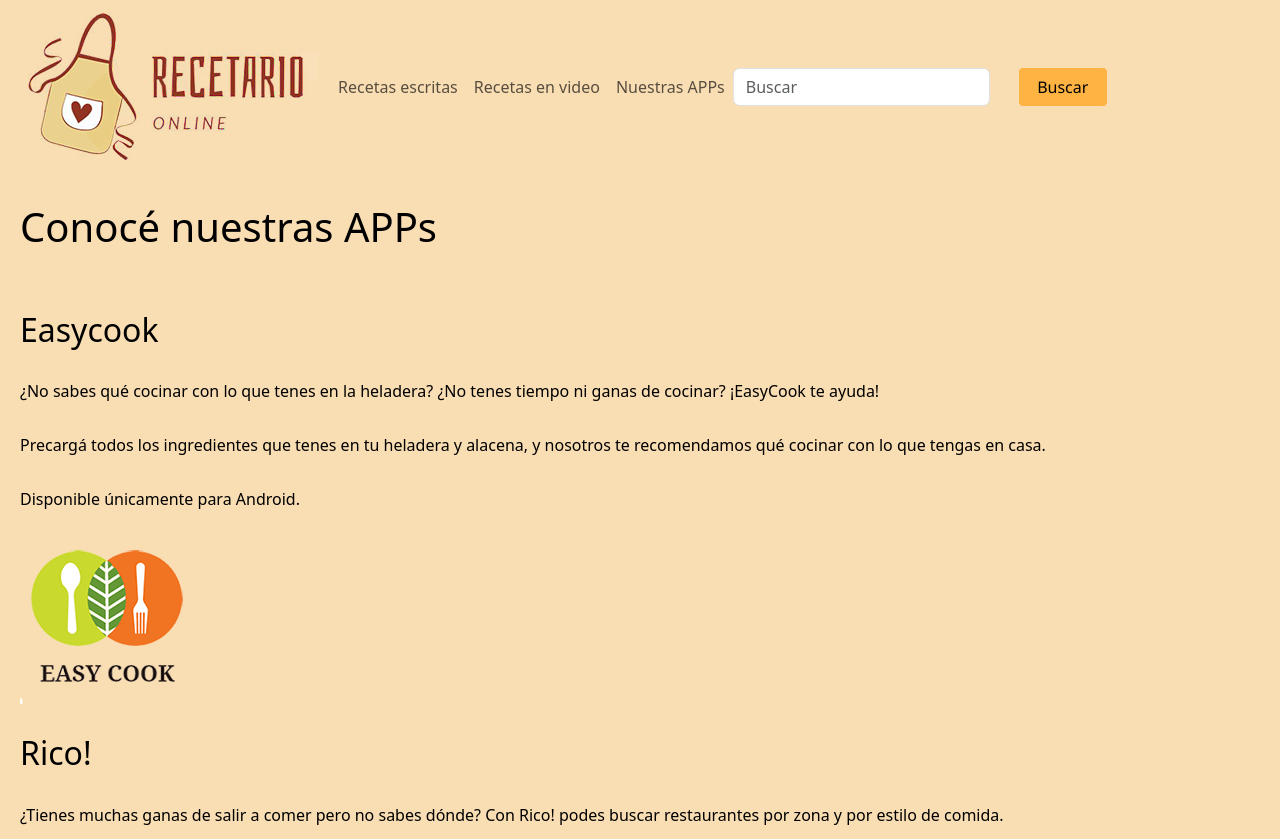
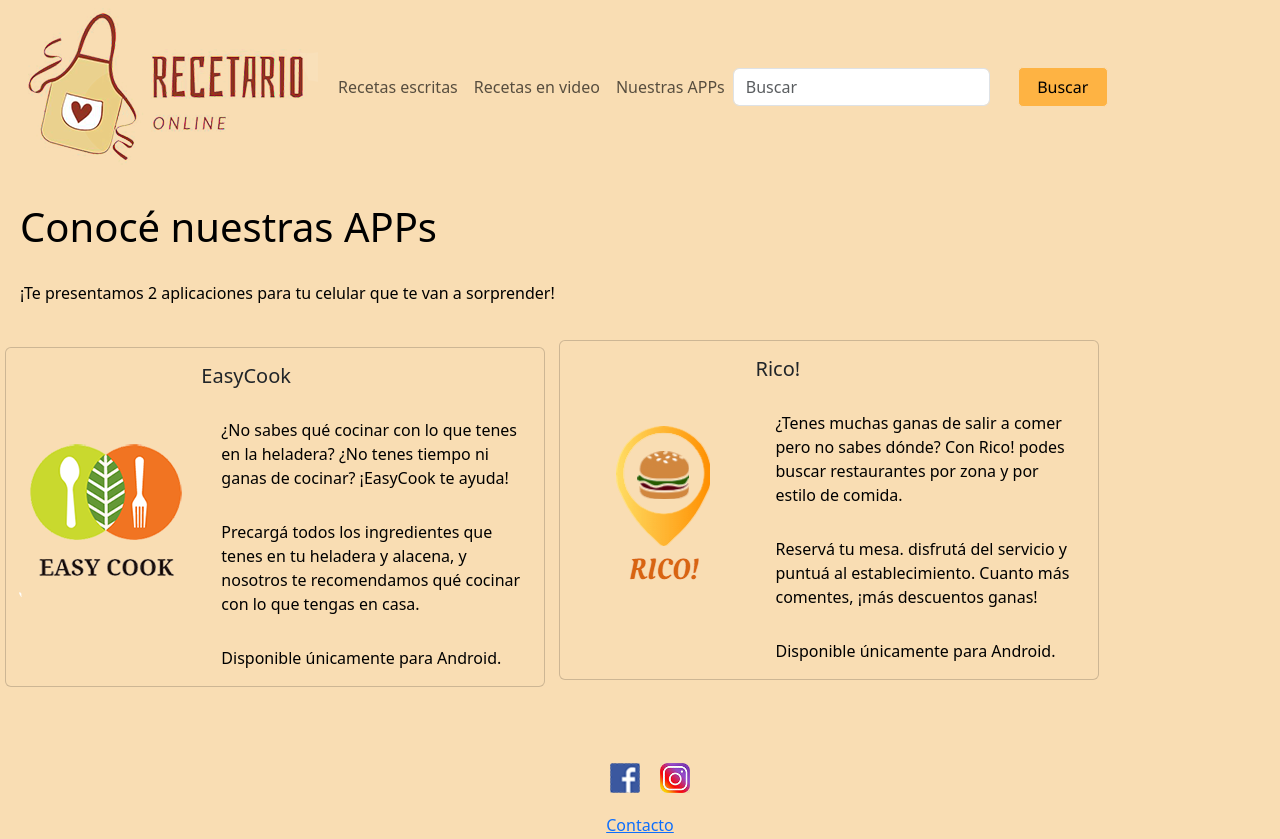
Before and after one commit to MaraBalari/recetarioonline, a website: page pages/APPs.html in a window 1280 px wide. Shown: the top 839 px of the page. Drawn offline with nearby package versions, Linux system fonts and the light colour scheme.

Commit message:
se modifico html apps

```diff
--- a/SCSS/_APPs.scss
+++ b/SCSS/_APPs.scss
@@ -1,13 +1,17 @@
-.text-block-container {
-    display: flex;
-    flex-direction: row;
-    justify-content: space-between;
-    & .text-block{
-        flex-basis: calc(50% - 10px);
-        margin-right: 10px;
-        & img {
-           max-width: 100%;
-            height: auto;
-        }
-    }
+
+.card {
+    display: inline-block; // Hace que las tarjetas se muestren en línea
+    width: calc(50% - 15px); // Divide el espacio en dos columnas y establece un margen entre las tarjetas
+    margin: 5px; // Añade un espacio entre las tarjetas
+  }
+
+
+.card.mb-3 {
+    background-color: $color_principal;
 }
+
+.col-md-4 {
+    display: flex; // Establece la columna de la imagen como un contenedor flex
+    justify-content: center; // Centra horizontalmente el contenido dentro de la columna
+    align-items: center; // Centra verticalmente el contenido dentro de la columna
+  }
--- a/SCSS/_mediasqueris.scss
+++ b/SCSS/_mediasqueris.scss
@@ -73,12 +73,9 @@
     }
   }
 
-  .text-block-container {
-    display: flex;
-    flex-direction: column;
-    @media (max-width: 480px) {
-      .text-block {
-        margin-top: 20px;
-      }
+  @media (max-width: 480px) {
+    .card {
+      display: block; // Hace que las tarjetas se muestren una debajo de la otra en pantallas más estrechas
+      width: 100%; // Ocupa todo el ancho disponible
     }
   }
--- a/pages/APPs.html
+++ b/pages/APPs.html
@@ -48,24 +48,55 @@
  <!--A partir de aca el menu navegable-->
 
 <h1>Conocé nuestras APPs</h1>
+<p>¡Te presentamos 2 aplicaciones para tu celular que te van a sorprender!</p>
 
 <!--codigo bloques de texto por APP-->
-<main class="text-block-container">
-    <div class="text-block">
-        <h2>Easycook</h2>
-        <p>¿No sabes qué cocinar con lo que tenes en la heladera? ¿No tenes tiempo ni ganas de cocinar? ¡EasyCook te ayuda!</p>
-        <p>Precargá todos los ingredientes que tenes en tu heladera y alacena, y nosotros te recomendamos qué cocinar con lo que tengas en casa.</p>
-        <p>Disponible únicamente para Android.</p>
-        <img src="../multimedia/easycook4Large.png" alt="Easycook">
+
+  <div class="card mb-3" style="max-width: 540px;">
+    <div class="row g-0">
+      <div class="col-md-4">
+        <img src="../multimedia/easycook4Large.png" class="img-fluid rounded-start" alt="Easycook">
+      </div>
+      <div class="col-md-8">
+        <div class="card-body">
+          <h5 class="card-title">EasyCook</h5>
+          <p class="card-text">¿No sabes qué cocinar con lo que tenes en la heladera? ¿No tenes tiempo ni ganas de cocinar? ¡EasyCook te ayuda!</p>
+          <p class="card-text">Precargá todos los ingredientes que tenes en tu heladera y alacena, y nosotros te recomendamos qué cocinar con lo que tengas en casa.</p>
+          <p class="card-text">Disponible únicamente para Android.</p>
+        </div>
+      </div>
     </div>
-    <div class="text-block">
-        <h2>Rico!</h2>
-        <p>¿Tienes muchas ganas de salir a comer pero no sabes dónde? Con Rico! podes buscar restaurantes por zona y por estilo de comida.</p>
-        <p>Reservá tu mesa. disfrutá del servicio y puntuá al establecimiento. Cuanto más comentes, ¡más descuentos ganas!</p>
-        <p>Disponible únicamente para Android.</p>
-        <img src="../multimedia/LogoRico.png" alt="Rico!">
+  </div>
+  <div class="card mb-3" style="max-width: 540px;">
+    <div class="row g-0">
+      <div class="col-md-4">
+        <img src="../multimedia/LogoRico.png" class="img-fluid rounded-start" alt="Rico!">
+      </div>
+      <div class="col-md-8">
+        <div class="card-body">
+          <h5 class="card-title">Rico!</h5>
+          <p class="card-text">¿Tenes muchas ganas de salir a comer pero no sabes dónde? Con Rico! podes buscar restaurantes por zona y por estilo de comida.</p>
+          <p class="card-text">Reservá tu mesa. disfrutá del servicio y puntuá al establecimiento. Cuanto más comentes, ¡más descuentos ganas!</p>
+          <p class="card-text">Disponible únicamente para Android.</p>
+        </div>
+      </div>
     </div>
+  </div>
+
 </main>
+
+
+
+
+
+
+
+
+
+
+
+
+
 
 
 <!--A partir de aca el footer-->
```
Also changed, not shown: pages/recetas_video.html (+1 -0 lines), css/style.css, 1 other file.
